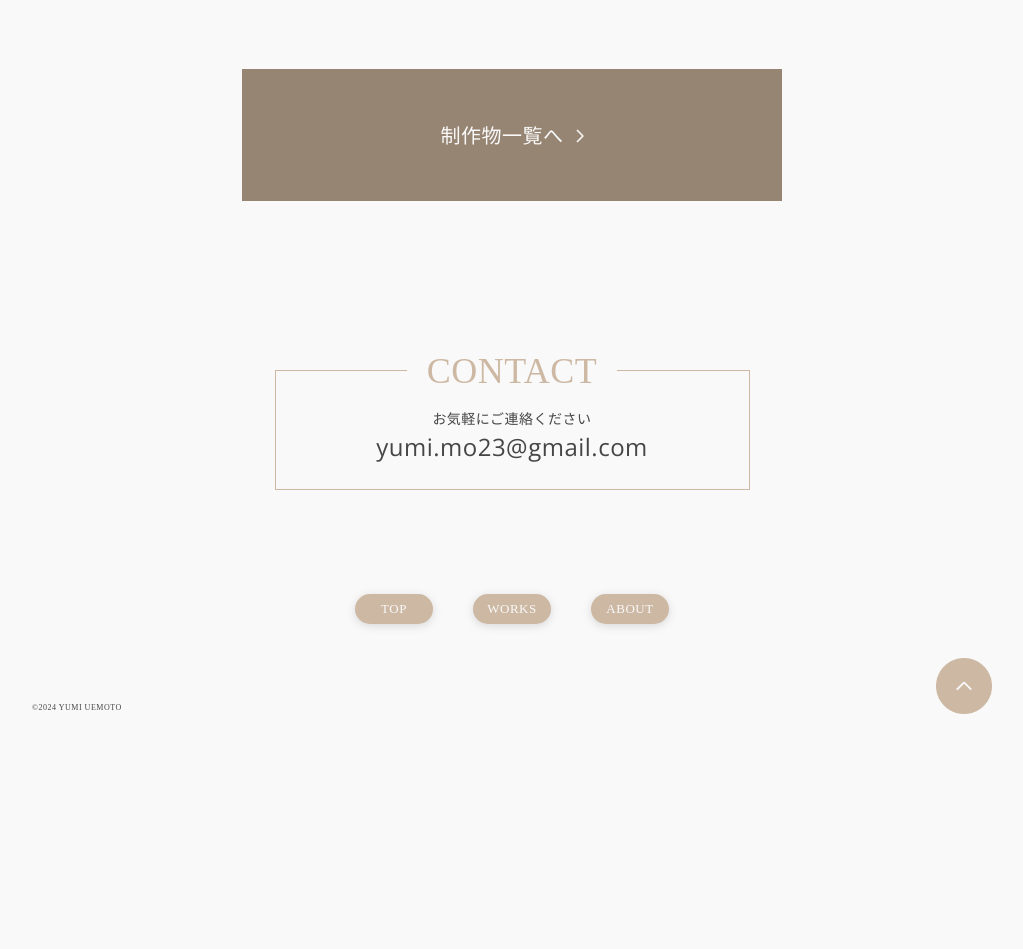
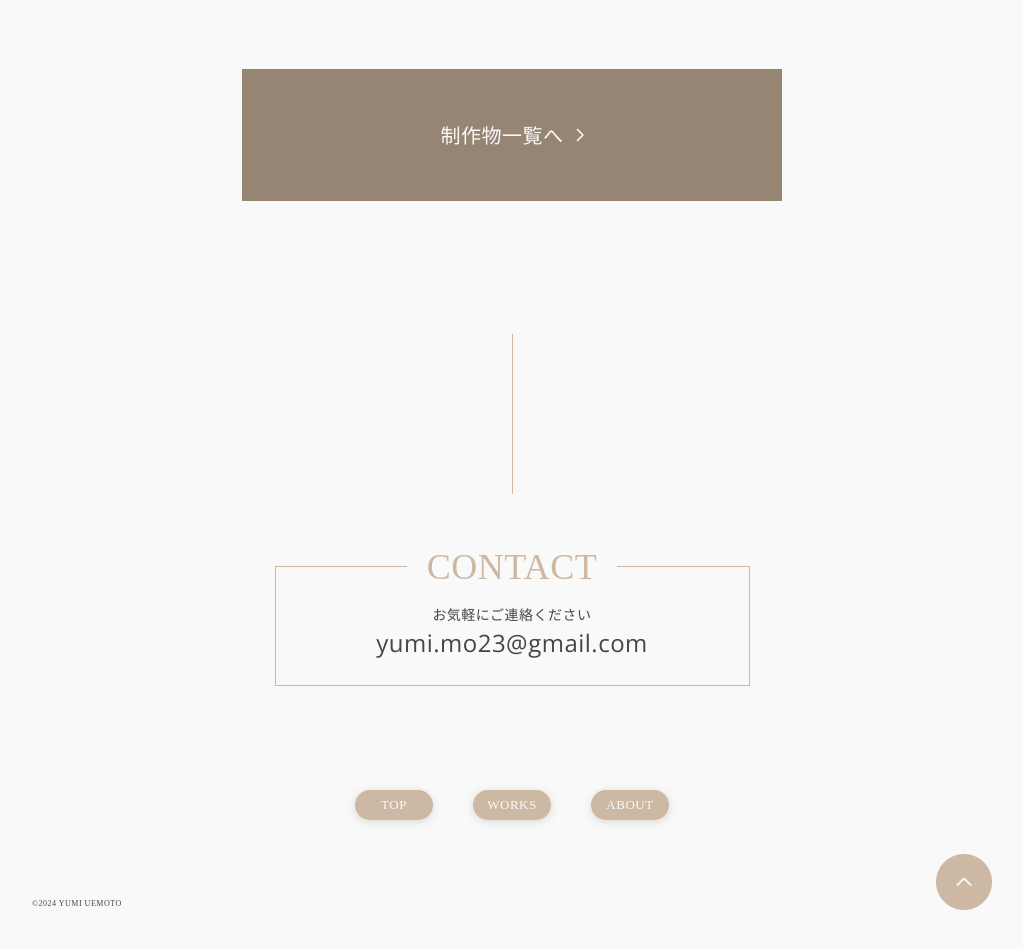
Before and after one commit to yumimo23/portfolio, a plain HTML site: page about.html in a window 1280 px wide. Shown: the part 2260-3209 px from the top of the page, without its empty margins (128-1151 px from the left). Before the commit the page ends 3014 px from the top, so only its background shows below. Drawn offline with nearby package versions, Linux system fonts and the light colour scheme; a web font is replaced by a local one.

Commit message:
CONTACTの前の下線入れた

```diff
--- a/css/about.css
+++ b/css/about.css
@@ -307,7 +307,7 @@ Btn
 .works__btnFlex {
     display: flex;
     justify-content: center;
-    align-items: baseline;
+    align-items: center;
 }
 
 .works__btnTxt {
--- a/css/common.css
+++ b/css/common.css
@@ -178,7 +178,16 @@ header
 footer
 ================================== */
 .footer {
-    padding: 100px 10.6% 40px;
+    padding: 80px 10.6% 40px;
+}
+
+.footer::before {
+    content: '';
+    display: block;
+    width: 1px;
+    height: 100px;
+    background-color: #CDB8A3;
+    margin: 0 auto 40px;
 }
 
 .contact {
@@ -263,6 +272,11 @@ footer
         padding: 133px 12.5% 40px;
     }
 
+    .footer::before {
+        height: 160px;
+        margin: 0 auto 72px;
+    }
+
     .contact {
         width: 475px;
         height: 120px;
```
